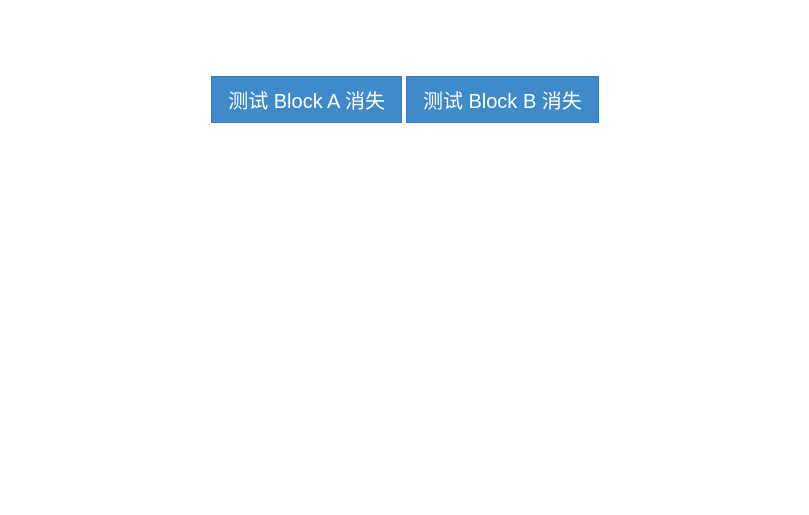
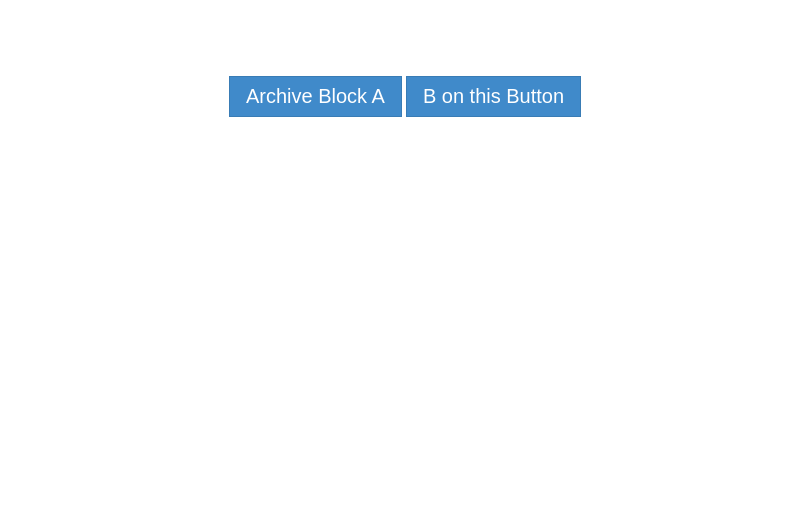
Before and after one commit to whusnoopy/flyerArchive, a plain HTML site: page index.html in a window 1280 px wide. Shown: the part 285-800 px from the top of the page, without its empty margins (235-1044 px from the left). Drawn offline with nearby package versions, Linux system fonts and the light colour scheme.

Commit message:
Remove all Chinese on the demo page

```diff
--- a/index.html
+++ b/index.html
@@ -38,8 +38,8 @@
     <div class="block block-b" id="block-b">block b</div>
   </div>
   <div class="container">
-    <button class="test-btn" data-fa="block-a">测试 Block A 消失</button>
-    <button class="test-btn" data-fa="block-b">测试 Block B 消失</button>
+    <button class="test-btn" data-fa="block-a">Archive Block A</button>
+    <button class="test-btn" data-fa="block-b">B on this Button</button>
   </div>
   <script type="text/javascript">
   $(".test-btn").click(function() {
```
